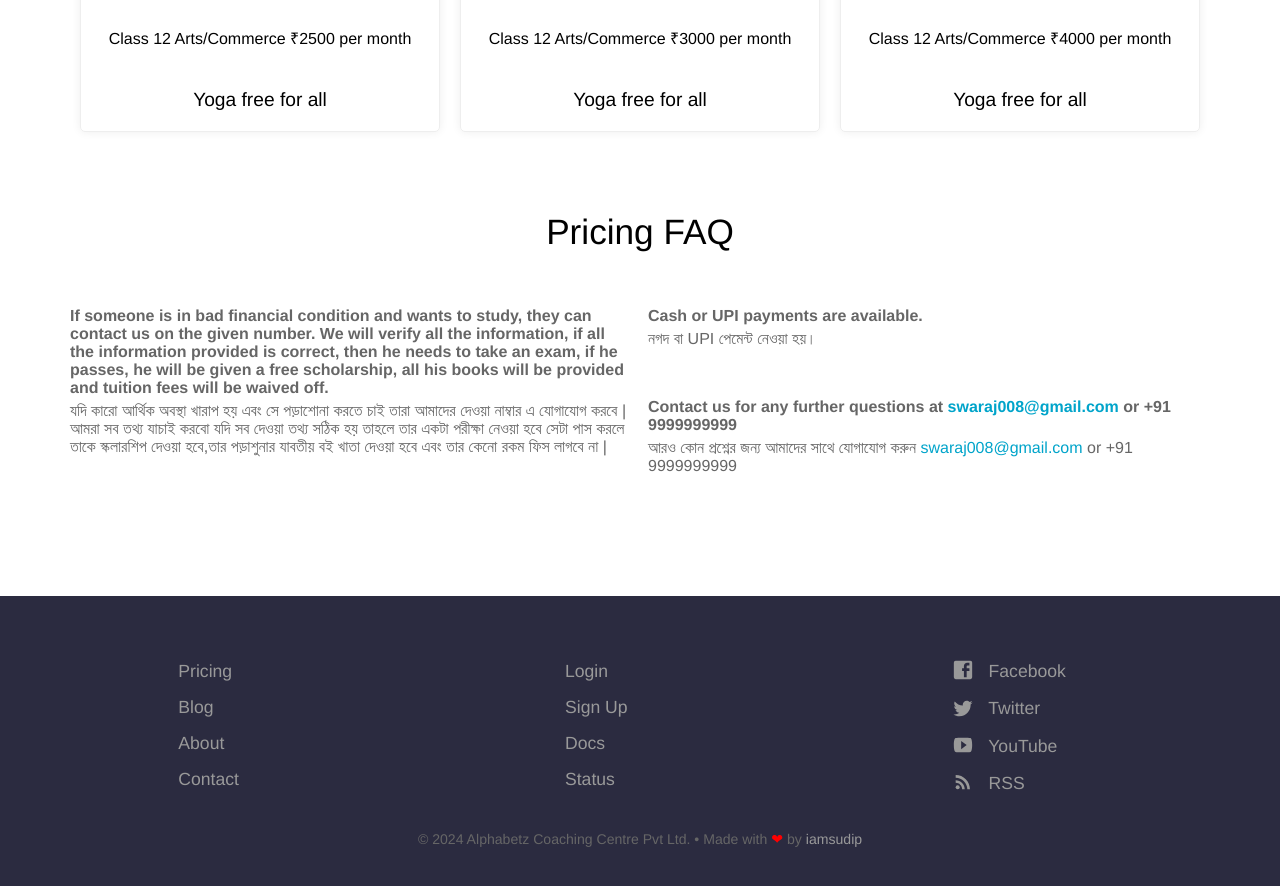
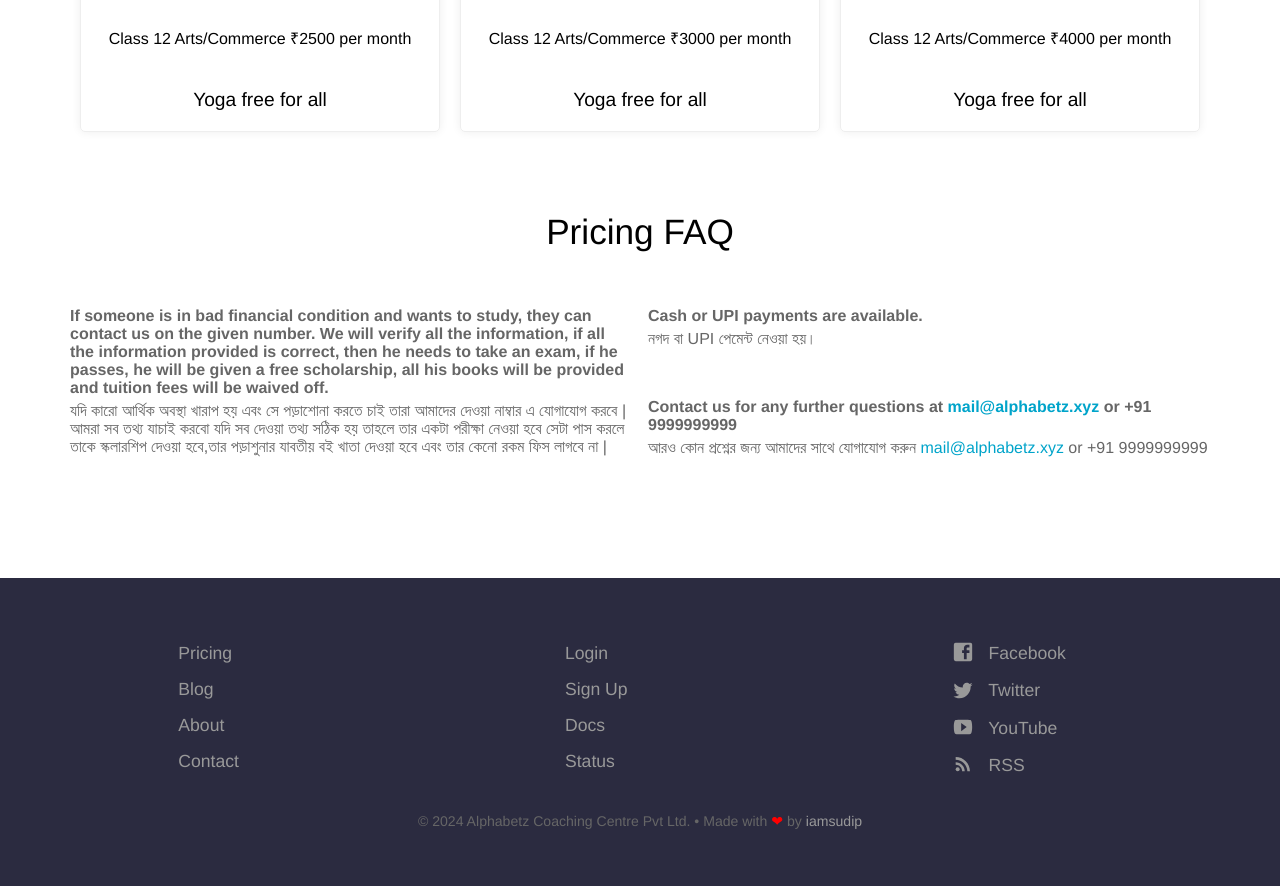
Before and after one commit to iamsudip/alphabetz, a Jekyll site: the page built from pricing.html, in a window 1280 px wide and 900 px high, scrolled down 773 px. Shown: the top 886 px of the window. Built offline with Jekyll 4.4.1, drawn with Linux system fonts in a browser that asks for light colours.

Commit message:
change email

```diff
--- a/pricing.html
+++ b/pricing.html
@@ -68,8 +68,8 @@ faq:
     answer: যদি কারো আর্থিক অবস্থা খারাপ হয় এবং সে পড়াশোনা করতে চাই তারা আমাদের দেওয়া নাম্বার এ যোগাযোগ করবে | আমরা সব তথ্য যাচাই করবো যদি সব দেওয়া তথ্য সঠিক হয় তাহলে তার একটা পরীক্ষা নেওয়া হবে সেটা পাস করলে তাকে স্কলারশিপ দেওয়া হবে,তার পড়াশুনার যাবতীয় বই খাতা দেওয়া হবে এবং তার কেনো রকম ফিস লাগবে না |
   - question: Cash or UPI payments are available.
     answer: নগদ বা UPI পেমেন্ট নেওয়া হয়।
-  - question: Contact us for any further questions at <a href="#">swaraj008@gmail.com</a> or +91 9999999999
-    answer: আরও কোন প্রশ্নের জন্য আমাদের সাথে যোগাযোগ করুন <a href="#">swaraj008@gmail.com</a> or +91 9999999999
+  - question: Contact us for any further questions at <a href="#">mail@alphabetz.xyz</a> or +91 9999999999
+    answer: আরও কোন প্রশ্নের জন্য আমাদের সাথে যোগাযোগ করুন <a href="#">mail@alphabetz.xyz</a> or +91 9999999999
 ---
 <div class="plans">
 	{% for plan in page.pricing_table %}
```
